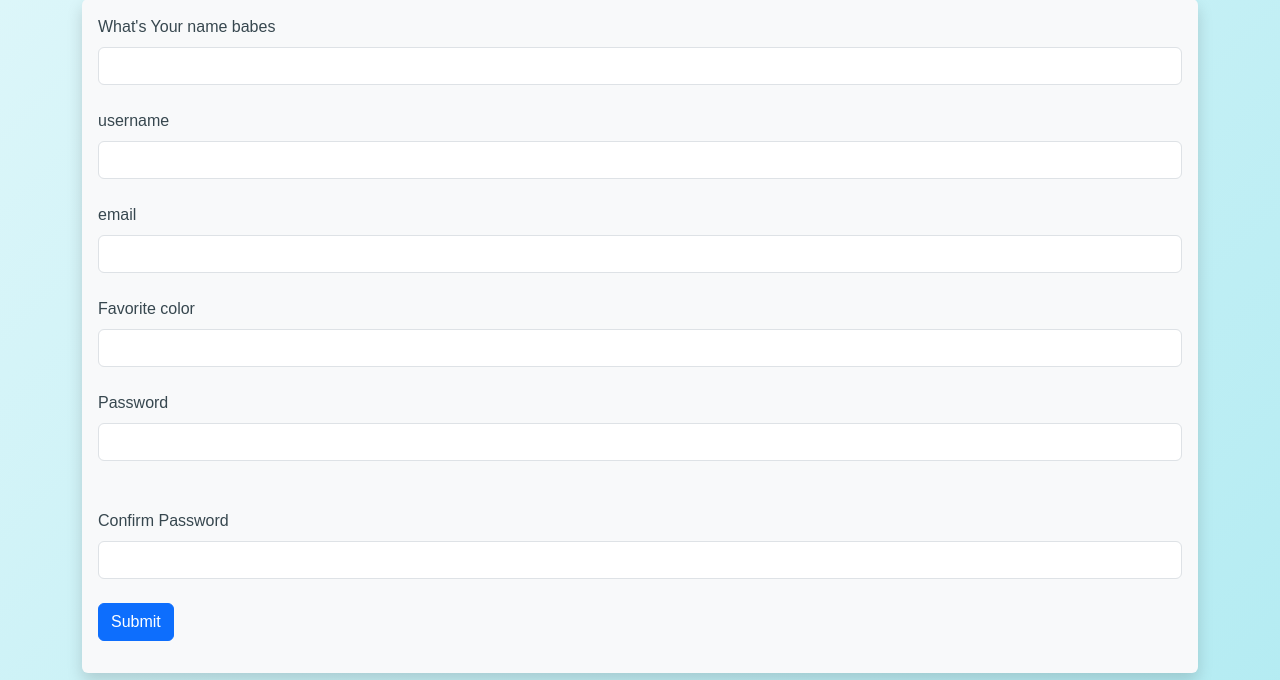
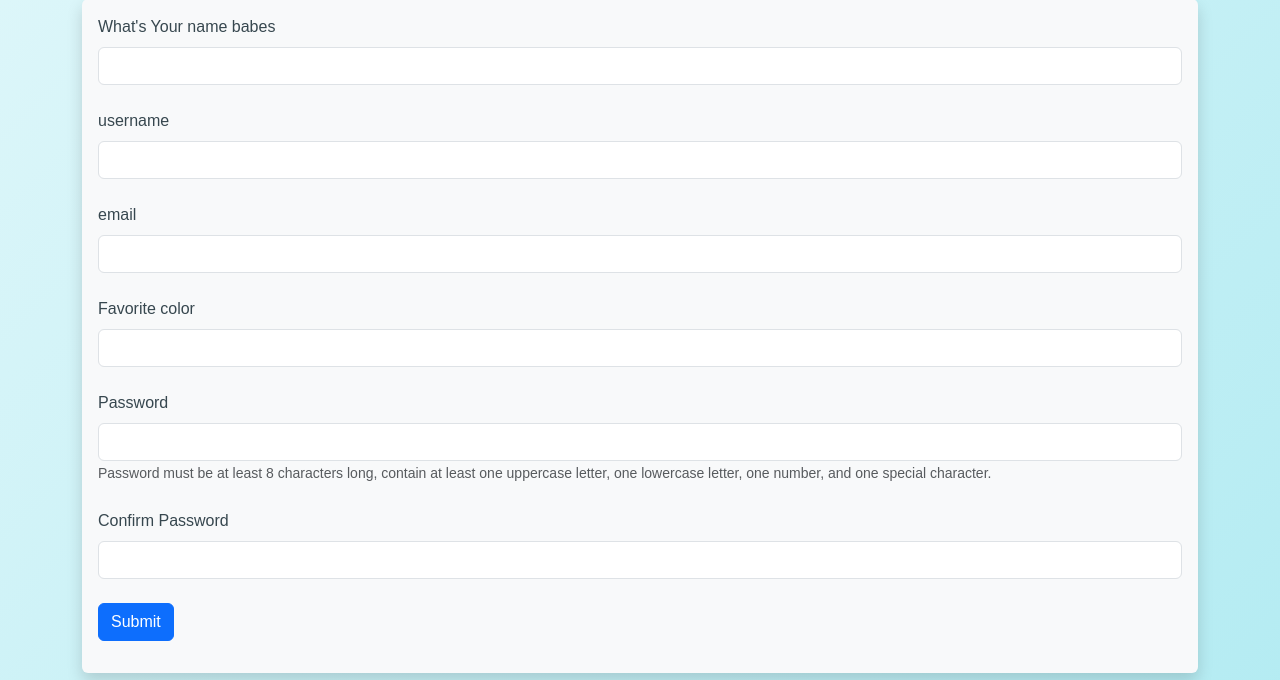
Before and after one commit to mohanvarma22/flask, a Flask app: page /user/add in a window 1280 px wide. Shown: the part 193-873 px from the top of the page. Run offline with Flask 3, Linux system fonts and the light colour scheme; some libraries are stand-ins or nearby versions.

Commit message:
Updated password field to enter a strong password

```diff
--- a/app.py
+++ b/app.py
@@ -6,6 +6,7 @@ from werkzeug.security import generate_password_hash,check_password_hash
 from flask_login import UserMixin,login_user,LoginManager,logout_user,current_user,login_required
 from webforms import LoginForm,PostForm,UserForm,NamerForm,PasswordForm,SearchForm
 from flask_ckeditor import CKEditor
+import re
 #create a flask instance
 app=Flask(__name__)
 #add ckeditor
@@ -200,7 +201,8 @@ def edit_post(id):
         return render_template('posts.html',posts=posts)
 
 @app.route('/add-post',methods=['GET','POST'])
-#@login_required easiest way to redirect the user if he is not logged in
+@login_required
+#  easiest way to redirect the user if he is not logged in
 def add_post():
     form=PostForm()
     if form.validate_on_submit():
@@ -217,27 +219,75 @@ def add_post():
     return render_template("add_post.html",form=form)
 
 
-@app.route('/user/add',methods=['GET','POST'])
+# @app.route('/user/add',methods=['GET','POST'])
+# def add_user():
+#     name=None
+#     form=UserForm()
+#     if form.validate_on_submit():
+#         user=Users.query.filter_by(email=form.email.data).first()
+#         if user is None:
+#             #hash the password
+#             hashed_pw=generate_password_hash(form.password_hash.data,"pbkdf2:sha256")
+#             user=Users(username=form.username.data,name=form.name.data,email=form.email.data,favorite_color=form.favorite_color.data,password_hash=hashed_pw)
+#             db.session.add(user)
+#             db.session.commit()
+#         name=form.name.data
+#         form.name.data=''
+#         form.username.data=''
+#         form.email.data=''
+#         form.favorite_color.data=''
+#         form.password_hash=''
+#         flash("been added successfully")
+#     our_users=Users.query.order_by(Users.date_added)
+#     return render_template("add_user.html",form=form,name=name,our_users=our_users)
+
+@app.route('/user/add', methods=['GET', 'POST'])
 def add_user():
-    name=None
-    form=UserForm()
+    name = None
+    form = UserForm()
     if form.validate_on_submit():
-        user=Users.query.filter_by(email=form.email.data).first()
+        # Password validation
+        password = form.password_hash.data
+        if not is_valid_password(password):
+            flash("Password must be at least 8 characters long, contain at least one uppercase letter, one lowercase letter, one number, and one special character.")
+            return render_template("add_user.html", form=form, name=name, our_users=Users.query.order_by(Users.date_added))
+
+        user = Users.query.filter_by(email=form.email.data).first()
         if user is None:
-            #hash the password
-            hashed_pw=generate_password_hash(form.password_hash.data,"pbkdf2:sha256")
-            user=Users(username=form.username.data,name=form.name.data,email=form.email.data,favorite_color=form.favorite_color.data,password_hash=hashed_pw)
+            # Hash the password
+            hashed_pw = generate_password_hash(password, "pbkdf2:sha256")
+            user = Users(username=form.username.data, name=form.name.data, email=form.email.data, favorite_color=form.favorite_color.data, password_hash=hashed_pw)
             db.session.add(user)
             db.session.commit()
-        name=form.name.data
-        form.name.data=''
-        form.username.data=''
-        form.email.data=''
-        form.favorite_color.data=''
-        form.password_hash=''
-        flash("been added successfully")
-    our_users=Users.query.order_by(Users.date_added)
-    return render_template("add_user.html",form=form,name=name,our_users=our_users)
+            name = form.name.data
+            form.name.data = ''
+            form.username.data = ''
+            form.email.data = ''
+            form.favorite_color.data = ''
+            form.password_hash.data = ''
+            flash("User has been added successfully")
+        else:
+            flash("Email already exists. Please use a different email.")
+
+    our_users = Users.query.order_by(Users.date_added)
+    return render_template("add_user.html", form=form, name=name, our_users=our_users)
+
+def is_valid_password(password):
+    # Check if password is at least 8 characters long
+    if len(password) < 8:
+        return False
+
+    # Check if password contains at least one uppercase letter, one lowercase letter, one number, and one special character
+    if not re.search(r'[A-Z]', password):
+        return False
+    if not re.search(r'[a-z]', password):
+        return False
+    if not re.search(r'\d', password):
+        return False
+    if not re.search(r'[!@#$%^&*(),.?":{}|<>]', password):
+        return False
+
+    return True
 
 @app.route('/delete/<int:id>')
 @login_required
--- a/templates/add_user.html
+++ b/templates/add_user.html
@@ -1,15 +1,15 @@
-{%extends 'base.html' %}
-{%block content%}
 
-{%for message in get_flashed_messages()%}
+{% extends 'base.html' %}
+{% block content %}
+
+{% for message in get_flashed_messages() %}
 <div class="alert alert-warning alert-dismissible fade show" role="alert">
     {{ message }}
     <button type="button" class="btn-close" data-bs-dismiss="alert" aria-label="Close"></button>
-  </div>
-
+</div>
 {% endfor %}
 
-{% if name%}
+{% if name %}
     <h1>Hello {{ name }}</h1>
     <br/>
     <table class="table table-hover table-bordered table-striped">
@@ -17,39 +17,37 @@
             <tr>
             <td>{{our_user.id}}.<a href="{{url_for('update',id=our_user.id)}}"> {{our_user.name}}</a> - {{ our_user.email }} - {{our_user.favorite_color}} - <a href="{{url_for('delete',id=our_user.id)}}"> Delete</a></td>
             </tr>
-        {%endfor%}
+        {% endfor %}
+    </table>
     <br/>
     <br/>
-
-
-{%else%}
+{% else %}
     <h1>User List:</h1>
     <br/>
     <div class="shadow p-3 mb-5 bg-body-tertiary rounded">
     <form method="POST">
-        {{form.hidden_tag()}}
-        {{form.name.label(class="form-label")}}
-        {{form.name(class="form-control")}}
+        {{ form.hidden_tag() }}
+        {{ form.name.label(class="form-label") }}
+        {{ form.name(class="form-control") }}
         <br/>
-        {{form.username.label(class="form-label")}}
-        {{form.username(class="form-control")}}
+        {{ form.username.label(class="form-label") }}
+        {{ form.username(class="form-control") }}
         <br/>
-        {{form.email.label(class="form-label")}}
-        {{form.email(class="form-control")}}
+        {{ form.email.label(class="form-label") }}
+        {{ form.email(class="form-control") }}
         <br/>
-        {{form.favorite_color.label(class="form-label")}}
-        {{form.favorite_color(class="form-control")}}
-
+        {{ form.favorite_color.label(class="form-label") }}
+        {{ form.favorite_color(class="form-control") }}
         <br/>
-        {{form.password_hash.label(class="form-label")}}
-        {{form.password_hash(class="form-control")}}
+        {{ form.password_hash.label(class="form-label") }}
+        {{ form.password_hash(class="form-control") }}
+        <small class="text-muted">Password must be at least 8 characters long, contain at least one uppercase letter, one lowercase letter, one number, and one special character.</small>
         <br/>
         <br/>
-        {{form.password_hash2.label(class="form-label")}}
-        {{form.password_hash2(class="form-control")}}
+        {{ form.password_hash2.label(class="form-label") }}
+        {{ form.password_hash2(class="form-control") }}
         <br/>
-        {{form.submit(class="btn btn-primary mb-3")}}
-
+        {{ form.submit(class="btn btn-primary mb-3") }}
     </form>
     </div>
 <br/>
@@ -58,9 +56,9 @@
 <table class="table table-hover table-bordered table-striped">
 {% for our_user in our_users %}
     <tr>
-    <td>{{our_user.id}}.<a href="{{url_for('update',id=our_user.id)}}"> {{our_user.name}}</a> - {{our_user.username}} - {{ our_user.email }} - {{our_user.favorite_color}}<a href="{{url_for('delete',id=our_user.id)}}">Delete</a></td>
+    <td>{{our_user.id}}.<a href="{{url_for('update',id=our_user.id)}}"> {{our_user.name}}</a> - {{our_user.username}} - {{ our_user.email }} - {{our_user.favorite_color}} <a href="{{url_for('delete',id=our_user.id)}}">Delete</a></td>
     </tr>
-{%endfor%}
+{% endfor %}
 </table>
-{%endif%}
-{%endblock%}
+{% endif %}
+{% endblock %}
```
